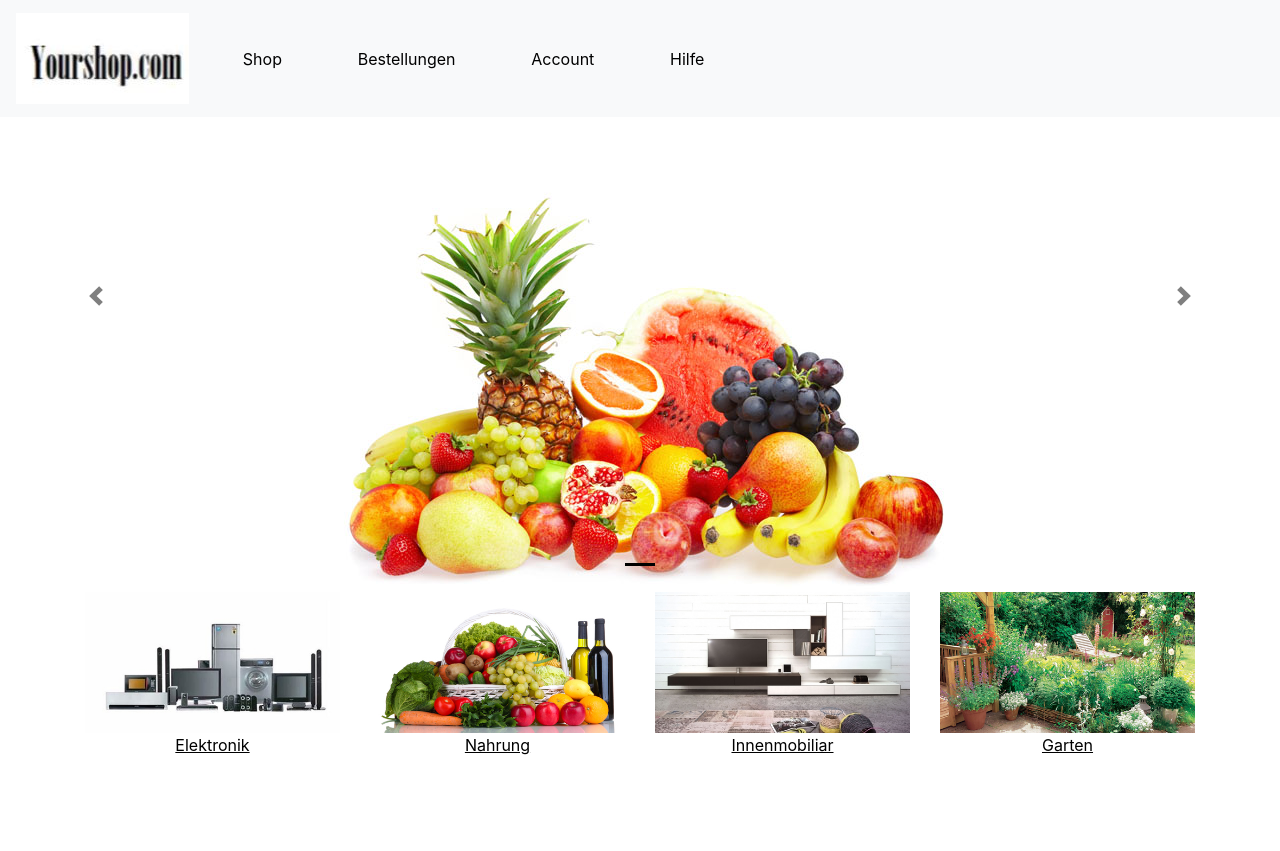
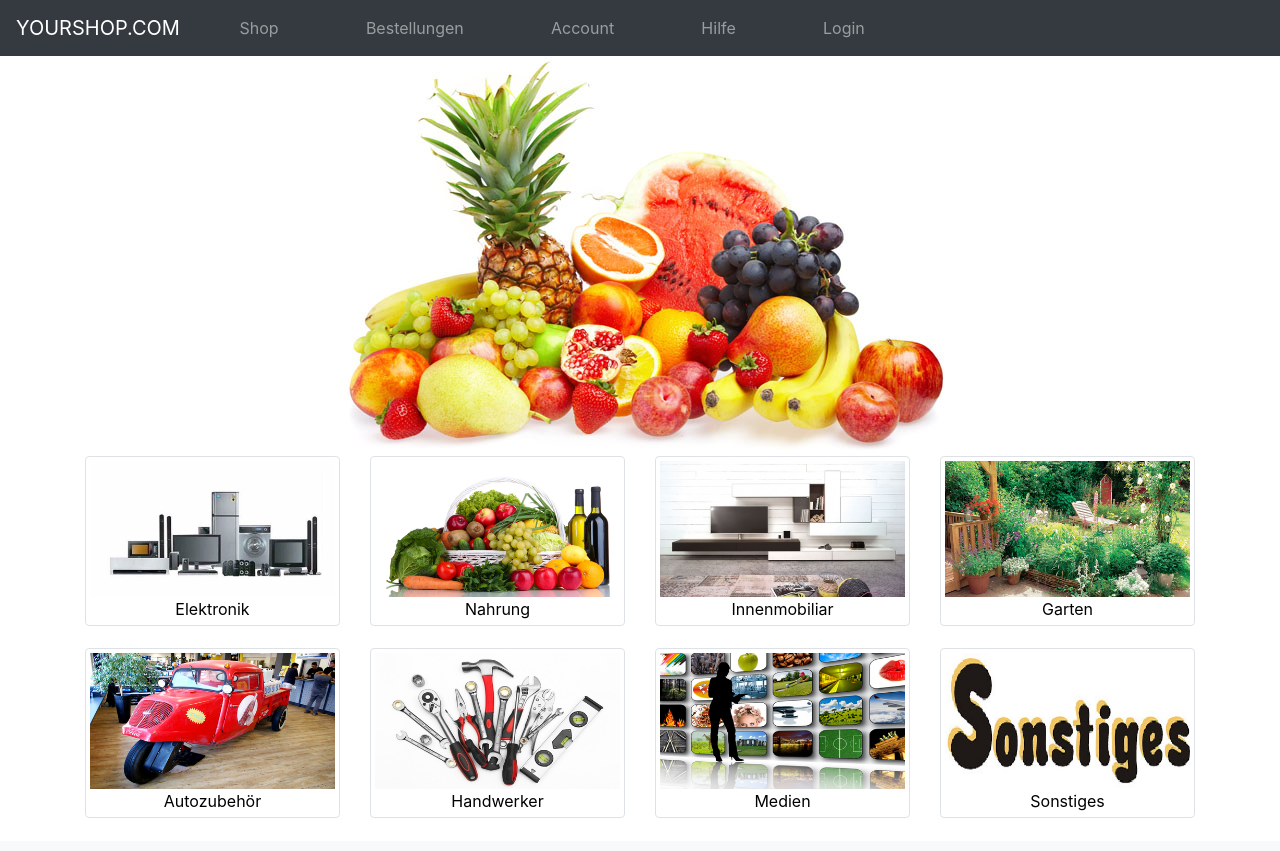
Before and after one commit to Arzoc/Webanwendungen_2_Praktikum_Shop, a web app: page / in a window 1280 px wide. Shown: the top 851 px of the page. Run offline with its HTML, style and script files only (its server is not run), Linux system fonts and the light colour scheme; data that the repository does not hold is empty; grey boxes are pictures that could not be loaded.

Commit message:
New Design

```diff
--- a/src/webserver/WebContent/index.html
+++ b/src/webserver/WebContent/index.html
@@ -11,73 +11,70 @@
   <body>
 
     <header>
-      <nav class="navbar navbar-expand-sm bg-light fixed-top">
-          <a class="navbar-brand" href="#"><img src="logo.JPG" alt="logo"></a>
+	<nav class="navbar bg-dark navbar-expand-lg navbar-dark">
+	<a class="navbar-brand" href="#">YOURSHOP.COM</a>
+	<button class="navbar-toggler" type="button" data-toggle="collapse" data-target="#collapsibleNavbar">
+		<span class="navbar-toggler-icon"></span>
+	</button>
+	<div class="collapse navbar-collapse" id="collapsibleNavbar">
 		<ul class="navbar-nav">
-            <li class="active nav-item rounded">
+		<li class="nav-item">
 			<a class="nav-link" href="#">Shop</a>
 		</li>
-            <li class="nav-item rounded">
+		<li class="nav-item">
 			<a class="nav-link" href="#">Bestellungen</a>
 		</li>
-            <li class="nav-item rounded">
+		<li class="nav-item">
 			<a class="nav-link" href="#">Account</a>
 		</li>
-            <li class="nav-item rounded">
+		<li class="nav-item">
 			<a class="nav-link" href="#">Hilfe</a>
 		</li>
+		<li class="nav-item">
+			<a class="nav-link" href="#">Login</a>
+		</li>
 		</ul>
+	</div>
 	</nav>
+
+
     </header>
 
     <main>
-
-      <div id="angebote" class="carousel slide" data-ride="carousel">
-        <ul class="carousel-indicators">
-          <li data-target="#angebote" data-slide-to="0" class="active"></li>
-        </ul>
-        <div class="carousel-inner" id="offers">
-          <div class="carousel-item active">
-            <img src="angebote/angebot3.jpg" alt="Angebot 3">
+    <div class="container-fluid">
+		<div class="row">
+			<div class="col-sm-12"><img src="angebote/angebot3.jpg" class="rounded mx-auto d-block" alt="Angebot3"> </div>
 		</div>
 	</div>
-        <a class="carousel-control-prev" href="#angebote" data-slide="prev">
-          <span class="carousel-control-prev-icon"></span>
-        </a>
-        <a class="carousel-control-next" href="#angebote" data-slide="next">
-          <span class="carousel-control-next-icon"></span>
-        </a>
-      </div>
-
 	<div class="container">
         <div class="row">
           <div class="col-lg-3 catitem-container">
-            <div class="thumbnail">
-              <a href="buy-article.html">
+            <div class="img-thumbnail">
+              <a href="#">
                 <img src="categories/elektronik.jpg" class="img-fluid"/>
                 <div class="catitem-label">Elektronik</div>
               </a>
             </div>
           </div>
           <div class="col-lg-3 catitem-container">
-              <div class="thumbnail">
-                <a href="buy-article.html">
+              <div class="img-thumbnail">
+                <a href="#">
                   <img src="categories/nahrung.jpg" class="img-fluid"/>
                   <div class="catitem-label">Nahrung</div>
                 </a>
               </div>
             </div>
           <div class="col-lg-3 catitem-container">
-            <div class="thumbnail">
-              <a href="buy-article.html">
+            <div class="img-thumbnail">
+              <a href="#">
                 <img src="categories/innenmobiliar.jpg" class="img-fluid"/>
                 <div class="catitem-label">Innenmobiliar</div>
               </a>
             </div>
           </div>
           <div class="col-lg-3 catitem-container">
-            <div class="thumbnail">
-              <a href="buy-article.html">
+            <div class="img-thumbnail">
+              <a href="#">
                 <img src="categories/garten.jpg" class="img-fluid"/>
                 <div class="catitem-label">Garten</div>
               </a>
@@ -86,7 +83,7 @@
         </div>
         <div class="row">
           <div class="col-lg-3 catitem-container">
-            <div class="thumbnail">
+            <div class="img-thumbnail">
               <a href="#">
                 <img src="categories/auto.jpg" class="img-fluid"/>
                 <div class="catitem-label">Autozubehör</div>
@@ -94,7 +91,7 @@
             </div>
           </div>
           <div class="col-lg-3 catitem-container">
-            <div class="thumbnail">
+            <div class="img-thumbnail">
               <a href="#">
                 <img src="categories/werkzeug.jpg" class="img-fluid"/>
                 <div class="catitem-label">Handwerker</div>
@@ -102,7 +99,7 @@
             </div>
           </div>
           <div class="col-lg-3 catitem-container">
-            <div class="thumbnail">
+            <div class="img-thumbnail">
               <a href="#">
                 <img src="categories/medien.jpg" class="img-fluid"/>
                 <div class="catitem-label">Medien</div>
@@ -110,7 +107,7 @@
             </div>
           </div>
           <div class="col-lg-3 catitem-container">
-            <div class="thumbnail">
+            <div class="img-thumbnail">
               <a href="#">
                 <img src="categories/sonstiges.jpg" class="img-fluid"/>
                 <div class="catitem-label">Sonstiges</div>
@@ -120,24 +117,16 @@
         </div>
       </div>
     </main>
-
-
 	<footer class="footer bg-light" >
       <div class="row">
         <div class="col-lg-4">
-          <p>Hans Meier</p>
-          <p>Strasse nummer</p>
-          <p>unso...</p>
+          <p> <a>Home</a> </p>
         </div>
         <div class="col-lg-4">
-          <p> <a>Home</a> </p>
           <p> <a>Impressum</a> </p>
-          <p> <a>AGB</a> </p>
         </div>
 		<div class="col-lg-4">
-          <p> <a>Link 1</a> </p>
-          <p> <a>Link 2</a> </p>
-          <p> <a>Link 3</a> </p>
+          <p> <a>AGB</a> </p>
         </div>
       </div>
     </footer>
--- a/src/webserver/WebContent/style.css
+++ b/src/webserver/WebContent/style.css
@@ -1,7 +1,6 @@
 .nav-item {
 	padding-left: 10%;
 	padding-right: 10%;
-	margin: 0;
 }
 
 .navbar-nav {
@@ -27,13 +26,13 @@
 }
 
 .catitem-container {
-	padding-bottom: 10%;
+	padding-bottom: 2%;
 }
 
 .catitem-label {
 	text-align: center;
 	color: black;
-	text-decoration: underline;
+	text-decoration: none;
 }
 
 .carousel-control-prev-icon, .carousel-control-next-icon {
```
Also changed, not shown: src/webserver/WebContent/article_in_category.html (+16 -14 lines), src/webserver/WebContent/buy_article.html (+13 -11 lines), src/webserver/WebContent/checkout.html (+13 -11 lines), src/webserver/WebContent/create_user.html (+17 -15 lines), src/webserver/WebContent/login.html (+16 -14 lines), src/webserver/WebContent/order_history.html (+16 -14 lines), src/webserver/WebContent/order_overview.html (+16 -14 lines), src/webserver/WebContent/categories/sonstiges.jpg (added), src/webserver/WebContent/logo.JPG. Lines whose indentation alone changed are shown as unchanged.
